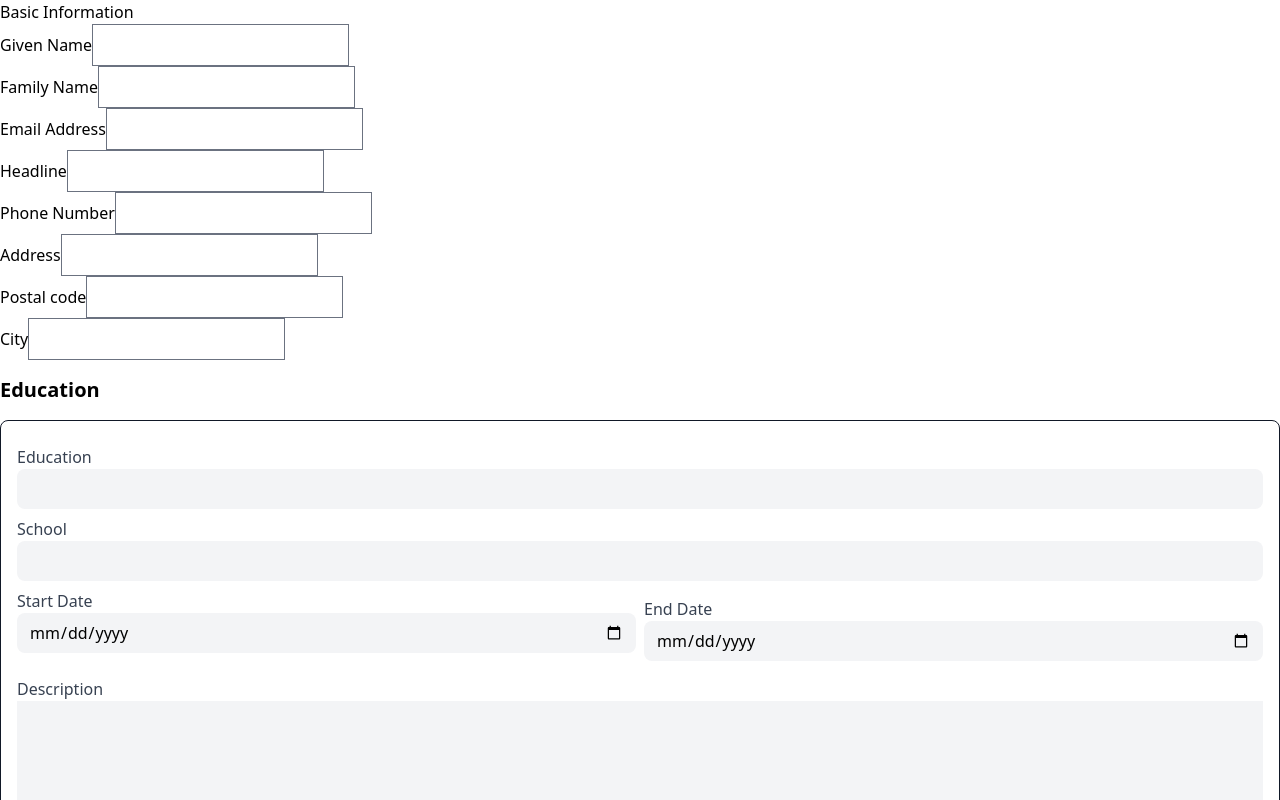
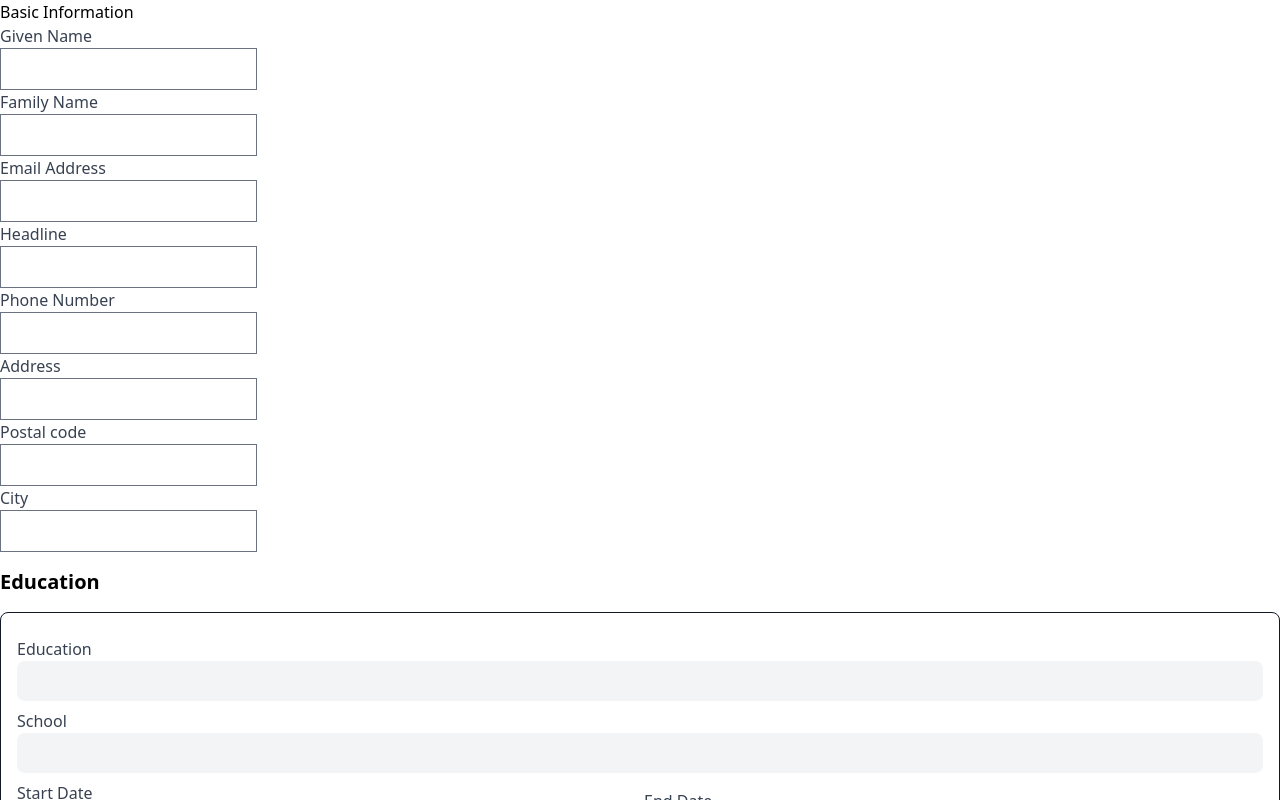
Before and after one commit to Ja-Uyoma/CV-Application, a React (Vite) app: page / in a window 1280 px wide. Shown: the top 800 px of the page. Built offline with nearby package versions, Linux system fonts and the light colour scheme.

Commit message:
feat: style the labels

```diff
--- a/src/components/BasicInformation.jsx
+++ b/src/components/BasicInformation.jsx
@@ -7,7 +7,7 @@ const BasicInformation = () => {
         <div>
           <div>
             <label htmlFor="given-name">
-              Given Name
+              <span className="block font-medium text-gray-700">Given Name</span>
               {/** */}
               <input type="text" name="given-name" id="given-name" />
             </label>
@@ -15,7 +15,7 @@ const BasicInformation = () => {
 
           <div>
             <label htmlFor="family-name">
-              Family Name
+              <span className="block font-medium text-gray-700">Family Name</span>
               {/** */}
               <input type="text" name="family-name" id="family-name" />
             </label>
@@ -23,7 +23,7 @@ const BasicInformation = () => {
 
           <div>
             <label htmlFor="email">
-              Email Address
+              <span className="block font-medium text-gray-700">Email Address</span>
               {/** */}
               <input type="email" name="email" id="email" />
             </label>
@@ -32,7 +32,7 @@ const BasicInformation = () => {
 
         <div>
           <label htmlFor="headline">
-            Headline
+            <span className="block font-medium text-gray-700">Headline</span>
             {/** */}
             <input type="text" name="headline" id="headline" />
           </label>
@@ -40,7 +40,7 @@ const BasicInformation = () => {
 
         <div>
           <label htmlFor="phone-number">
-            Phone Number
+            <span className="block font-medium text-gray-700">Phone Number</span>
             {/** */}
             <input type="tel" name="phone-number" id="phone-number" />
           </label>
@@ -48,7 +48,7 @@ const BasicInformation = () => {
 
         <div>
           <label htmlFor="address">
-            Address
+            <span className="block font-medium text-gray-700">Address</span>
             {/** */}
             <input type="text" name="address" id="address" />
           </label>
@@ -57,7 +57,7 @@ const BasicInformation = () => {
         <div>
           <div>
             <label htmlFor="post-code">
-              Postal code
+              <span className="block font-medium text-gray-700">Postal code</span>
               {/** */}
               <input type="text" name="post-code" id="post-code" />
             </label>
@@ -65,7 +65,7 @@ const BasicInformation = () => {
 
           <div>
             <label htmlFor="city">
-              City
+              <span className="block font-medium text-gray-700">City</span>
               {/** */}
               <input type="text" name="city" id="city" />
             </label>
```
